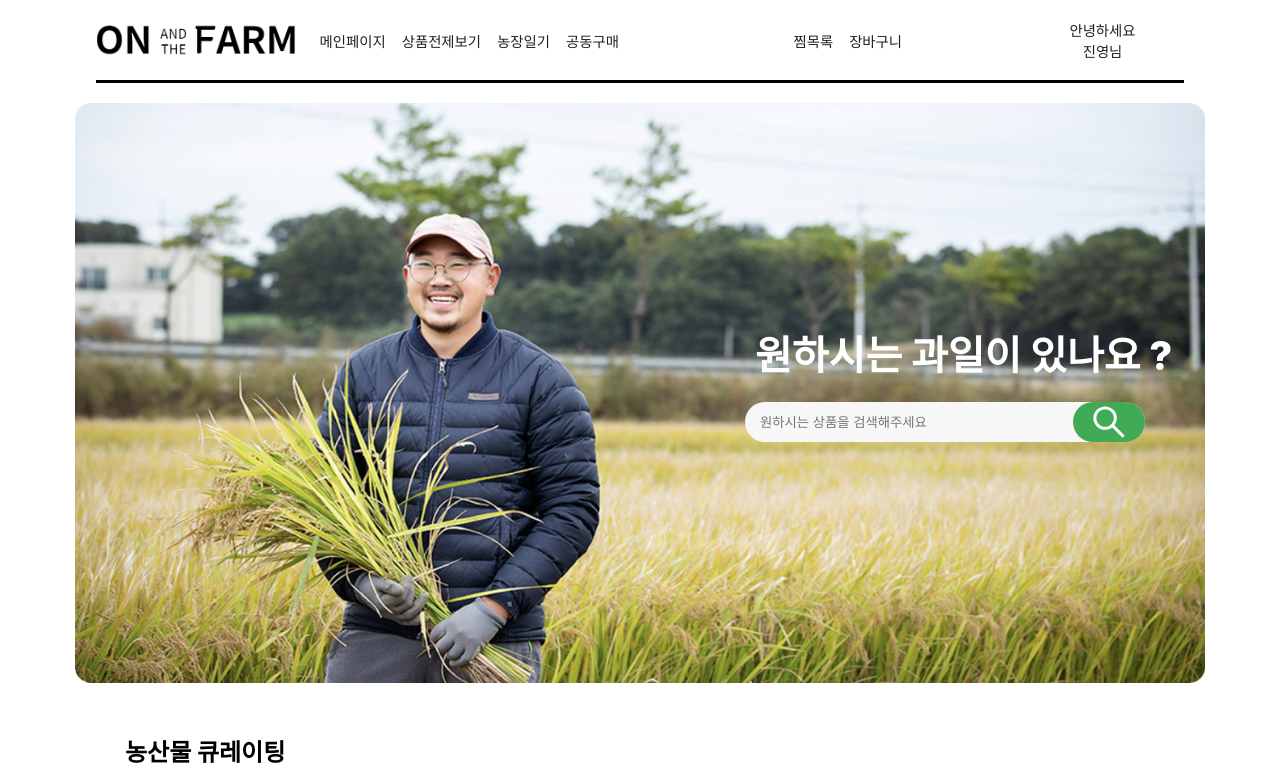
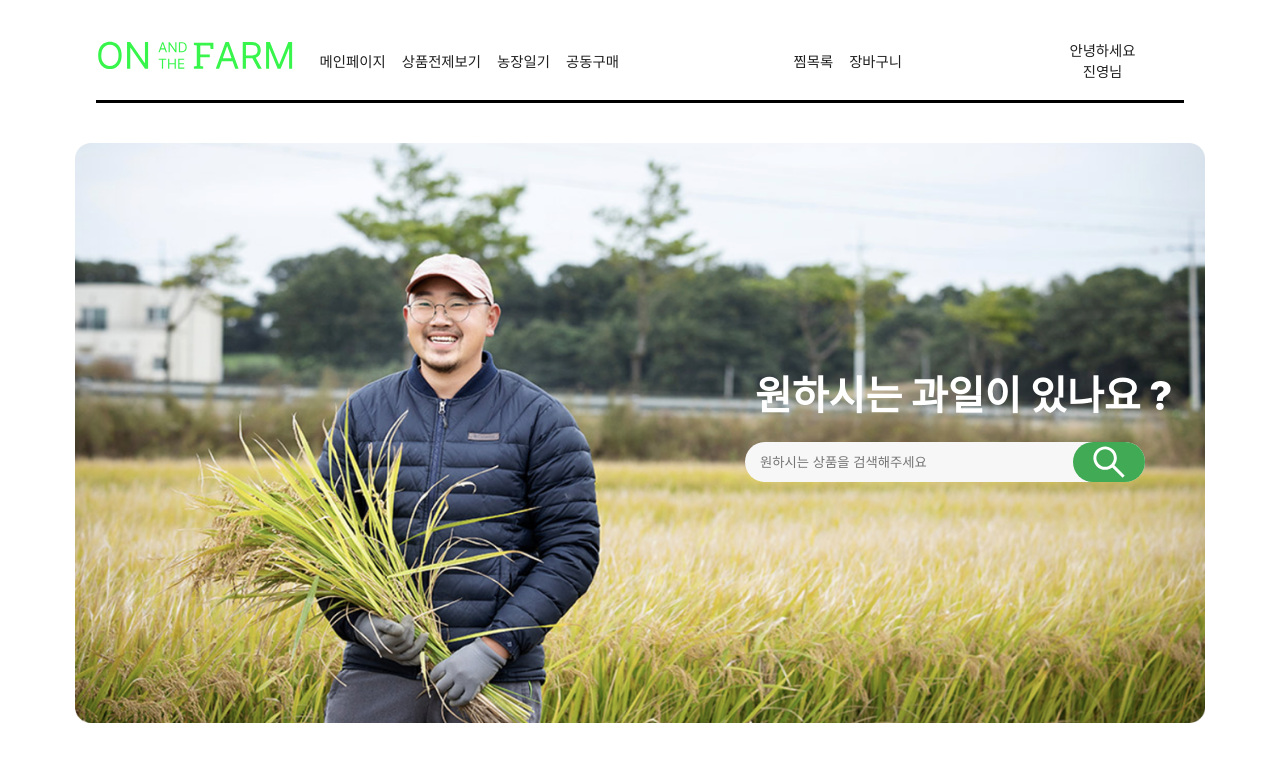
Before and after one commit to lotte-team6-onthefarm/OnAndTheFarm-Front, a React (Create React App) app: page / in a window 1280 px wide. Shown: the top 778 px of the page. Built offline with nearby package versions, Linux system fonts and the light colour scheme.

Commit message:
feat/LogoColor

```diff
--- a/src/components/main/MainNavbar.jsx
+++ b/src/components/main/MainNavbar.jsx
@@ -1,7 +1,7 @@
 import React from 'react';
 import { MenuItems } from './MenuItems';
 import { MenuIcons } from './MenuIcons';
-import onandthefarmlogo from '../../assets/logo.png';
+import onandthefarmlogo from '../../assets/Logo.svg';
 import { Link } from 'react-router-dom';
 import {
   BlackLogoImg,
--- a/src/components/main/MainNavbar.style.js
+++ b/src/components/main/MainNavbar.style.js
@@ -2,7 +2,7 @@ import styled from 'styled-components';
 
 const Navbar = styled.nav`
   width: 85%;
-  margin: auto;
+  margin: 20px auto;
   height: 80px;
   display: flex;
   border-bottom: solid;
```
